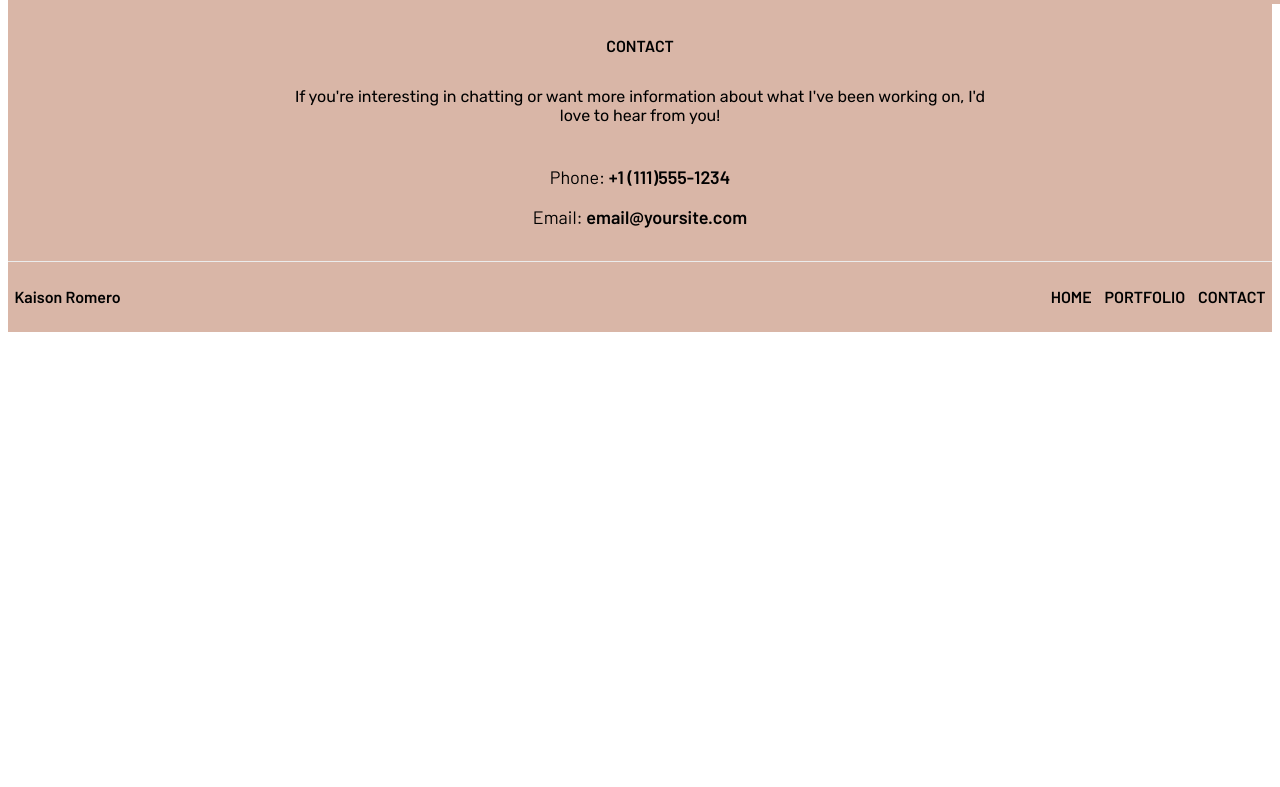
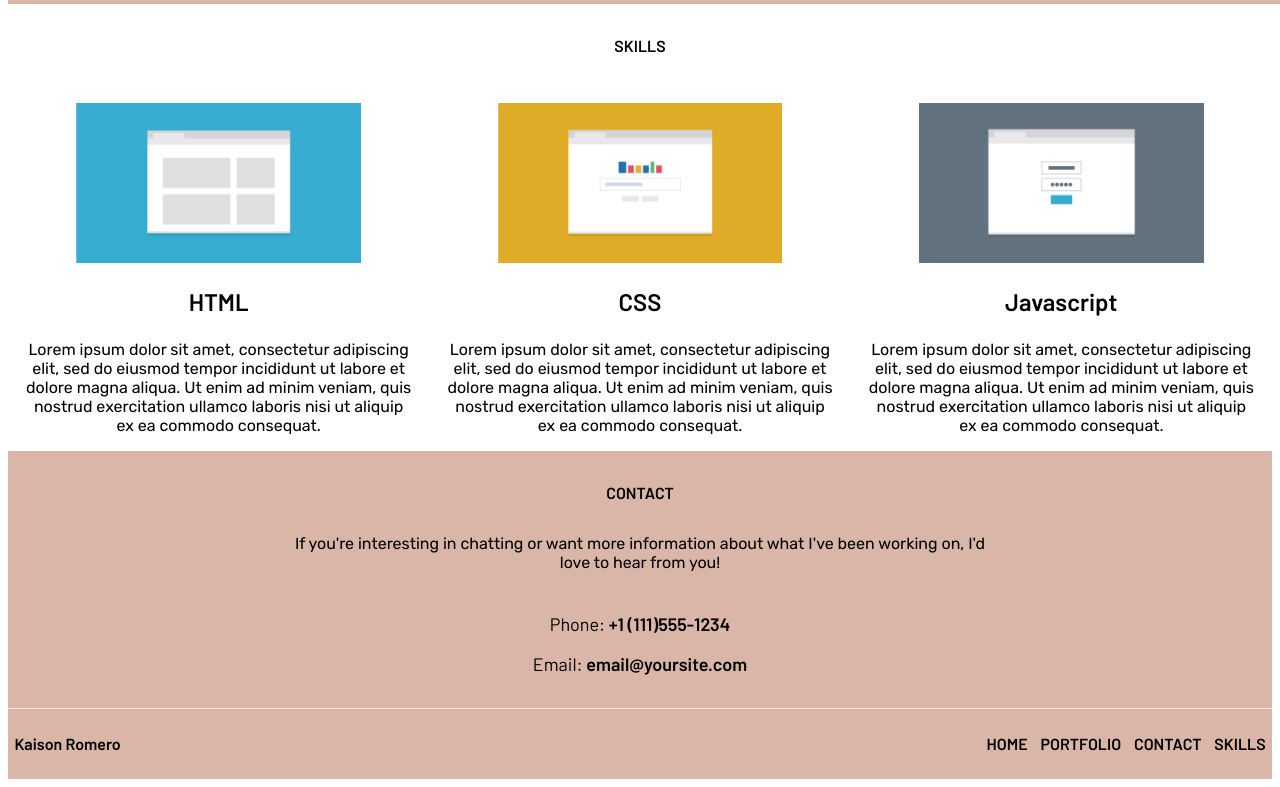
Before and after one commit to k18karome/Responsive-Layout, a plain HTML site: page responsive_layout/skills/skills.html in a window 1280 px wide. Shown: the part 73-860 px from the top of the page. Before the commit the page ends 800 px from the top, so only its background shows below. Drawn offline with Linux system fonts and the light colour scheme.

Commit message:
Skills page
filled up skills.html and navs.

```diff
--- a/responsive_layout/css/stylesheet.css
+++ b/responsive_layout/css/stylesheet.css
@@ -47,7 +47,7 @@ header {
 }
 
 .nav {
-	margin-top:1.25em;
+	margin:1.25em 0;
 }
 
 .nav a {
@@ -83,7 +83,7 @@ header {
 }
 
 #portfolio,
-#contact {
+#contact, #skills {
 	display:flex;
 	flex-direction: column;
 }
@@ -184,7 +184,7 @@ footer a:hover {
 }
 
 .bot-items, .bot-name {
-	margin:1.5em;
+	margin:1em;
 	padding:1em;
 	font-style: normal;
 	font-weight:600;
@@ -204,7 +204,7 @@ footer a:hover {
 }
 
 @media screen and (max-width:481px) {
-	.bot-home, .bot-port, .bot-contact {
+	.bot-home, .bot-port, .bot-contact, .bot-skills {
 		display:none;
 	}
 }
@@ -238,13 +238,13 @@ footer a:hover {
 		padding:2em;
 		margin:1em 2em 3em 0;
 	}
-	#portfolio {
+	#portfolio, #skills {
 		display:flex;
 		flex-direction: row;
 		flex-wrap: wrap;
 		justify-content: space-between;
 	}
-	.portfolio-head {
+	.portfolio-head, .skills-head {
 		width:100vw;
 	}
 	div {
--- a/responsive_layout/skills/skills.html
+++ b/responsive_layout/skills/skills.html
@@ -23,9 +23,32 @@
 				</ul>
 		</nav>
 	</header>
+
 	<main>
+		<section id="skills">
 
+			<h2 class="skills-head">SKILLS</h2>
+
+			<div class="html-div">
+				<img class="marketing-img img" src="../images/portfolio-1.png" alt="Image of a marketing page">
+				<h3> HTML</h3>
+				<p>Lorem ipsum dolor sit amet, consectetur adipiscing elit, sed do eiusmod tempor incididunt ut labore et dolore magna aliqua. Ut enim ad minim veniam, quis nostrud exercitation ullamco laboris nisi ut aliquip ex ea commodo consequat.</p>
+			</div>
+
+			<div class="css-div">
+				<img class="search-img img" src="../images/portfolio-2.png" alt="Image of a search page">
+				<h3>CSS</h3>
+				<p>Lorem ipsum dolor sit amet, consectetur adipiscing elit, sed do eiusmod tempor incididunt ut labore et dolore magna aliqua. Ut enim ad minim veniam, quis nostrud exercitation ullamco laboris nisi ut aliquip ex ea commodo consequat.</p>
+			</div>
+
+			<div class="javascript-div">
+				<img class="travel-img img" src="../images/portfolio-6.png" alt="Image of a travel app">
+				<h3>Javascript</h3>
+				<p>Lorem ipsum dolor sit amet, consectetur adipiscing elit, sed do eiusmod tempor incididunt ut labore et dolore magna aliqua. Ut enim ad minim veniam, quis nostrud exercitation ullamco laboris nisi ut aliquip ex ea commodo consequat.</p>
+			</div>
+		</section>
 	</main>
+
 	<footer>
 			<section id="contact">
 				<h2>CONTACT</h2>
@@ -39,9 +62,10 @@
 				<h3 class="bot-name">Kaison Romero</h3>
 				<ul class="footer-nav">
 					<li class="bot-send bot-items"><a href="#home">BACK TO TOP</a></li>
-					<li class="bot-home bot-items"><a href="#home">HOME</a></li>
-					<li class="bot-port bot-items"><a href="#portfolio">PORTFOLIO</a></li>
+					<li class="bot-home bot-items"><a href="../index.html">HOME</a></li>
+					<li class="bot-port bot-items"><a href="../index.html#portfolio">PORTFOLIO</a></li>
 					<li class="bot-contact bot-items"><a href="#contact">CONTACT</a></li>
+					<li class="bot-skills bot-items"><a href="#home">SKILLS</a></li>
 				</ul>
 			</section>
 	</footer>
```
Also changed, not shown: responsive_layout/index.html (+1 -0 lines), 1 other file.
